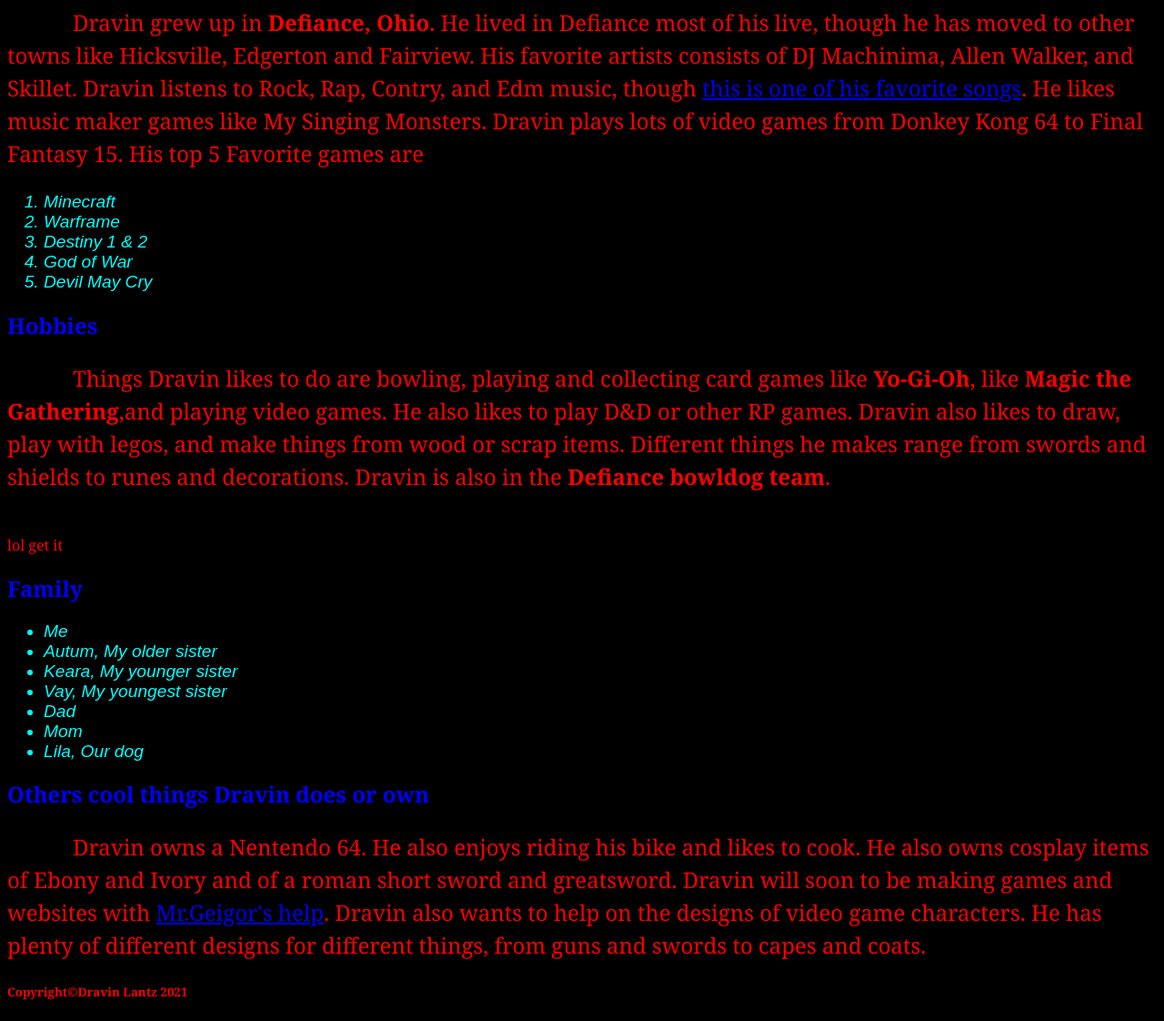
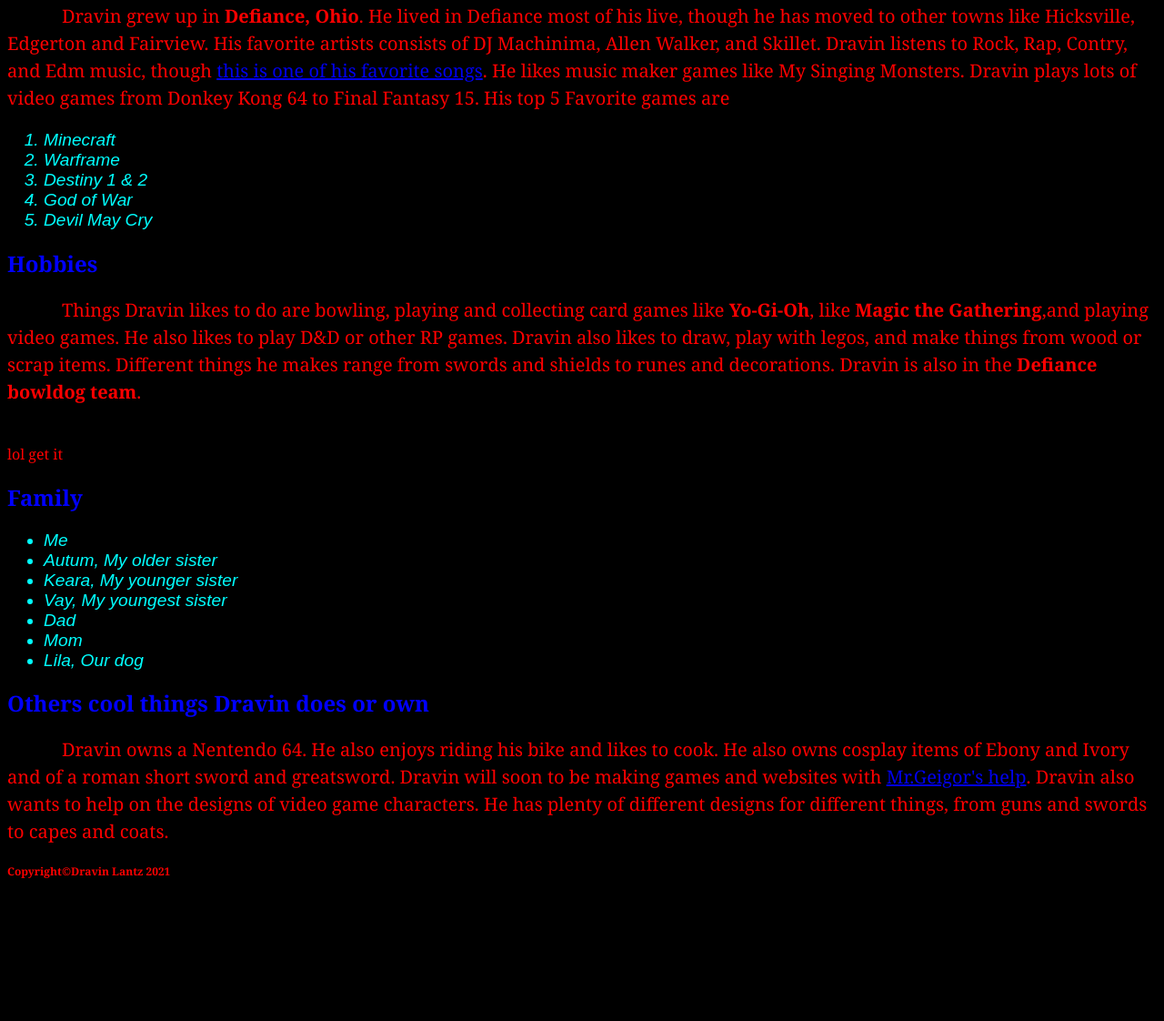
Before and after one commit to DLantz20451/MyWebMain, a plain HTML site: page index.html in a window 1280 px wide. Shown: the part 435-1557 px from the top of the page at 91% size. After the commit the page ends 1421 px from the top, so only its background shows below. Drawn offline with Linux system fonts and the light colour scheme.

Commit message:
worked on website design

```diff
--- a/MyStyle.css
+++ b/MyStyle.css
@@ -10,14 +10,12 @@ h2
 {
 	color: blue;
 	font-family: "Georgia" , "Times New Roman" , serif
-
 }
 
 ul
 {
 	color:cyan;
 	text-align: left
-
 }
 body
 {
@@ -35,7 +33,12 @@ li
 
 p
 {
-	font-size: 1.5em;
+	font-size: 1.25em;
 	text-indent: 3em;
 	line-height: 1.5em;
 }
+
+h5
+{
+	font-size: 0.75em;
+}
```
